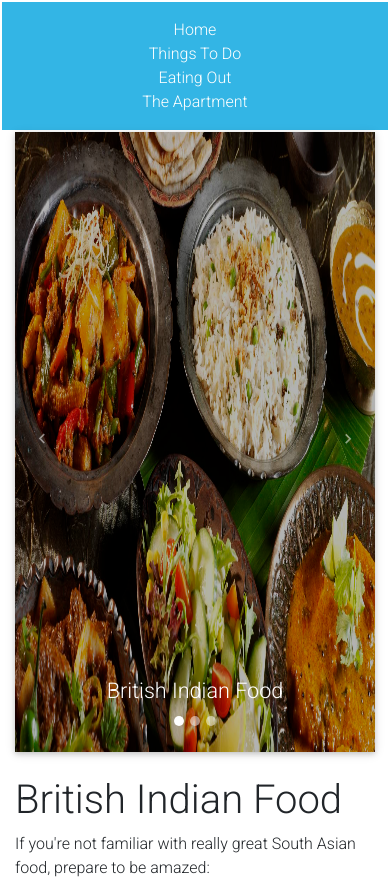
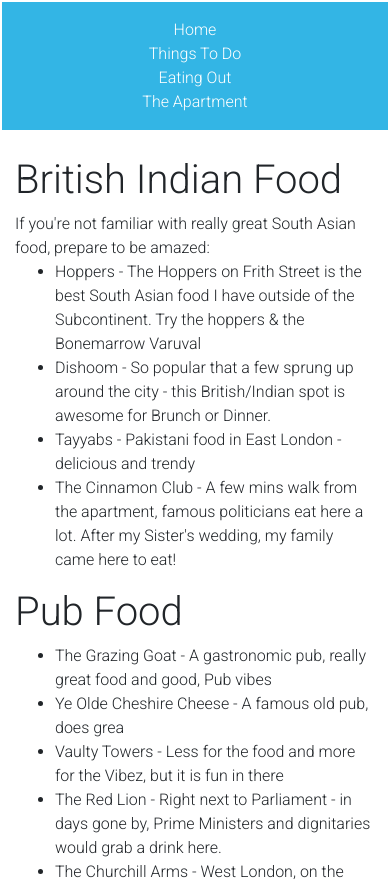
Before and after one commit to ravintpillai/airbnb_greet, a React (Create React App) app: page /eating in a window 390 px wide. Shown: the top 881 px of the page. Built offline with nearby package versions, Linux system fonts and the light colour scheme.

Commit message:
fix mobile hide css issues

```diff
--- a/src/Sections/Eating.js
+++ b/src/Sections/Eating.js
@@ -9,7 +9,9 @@ export class Eating extends Component {
     render(){
         return (
             <div>
-                <EatingCarousel className="mobile-hide" />
+                <div className="mobile-hide">
+                    <EatingCarousel />
+                </div>
                 <br />
                 <MDBContainer>
                 <div>
--- a/src/Sections/ToDo.js
+++ b/src/Sections/ToDo.js
@@ -7,7 +7,9 @@ export class ToDo extends Component {
     render(){
         return (
             <div>
-                <ToDoCarousel className="mobile-hide"  />
+                <div className="mobile-hide">
+                    <ToDoCarousel/>
+                </div>
                 <MDBContainer>
                     <br />
                     <div>
```
Also changed, not shown: src/App.css (line endings or trailing spaces).
